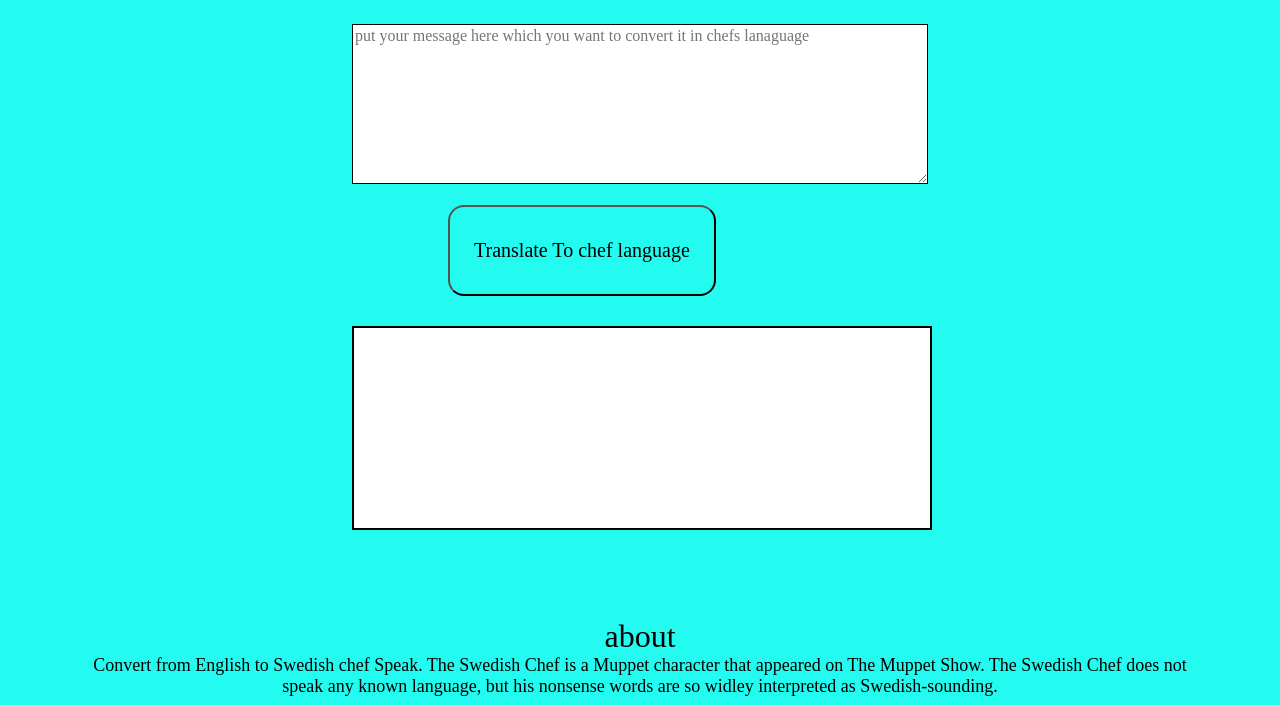
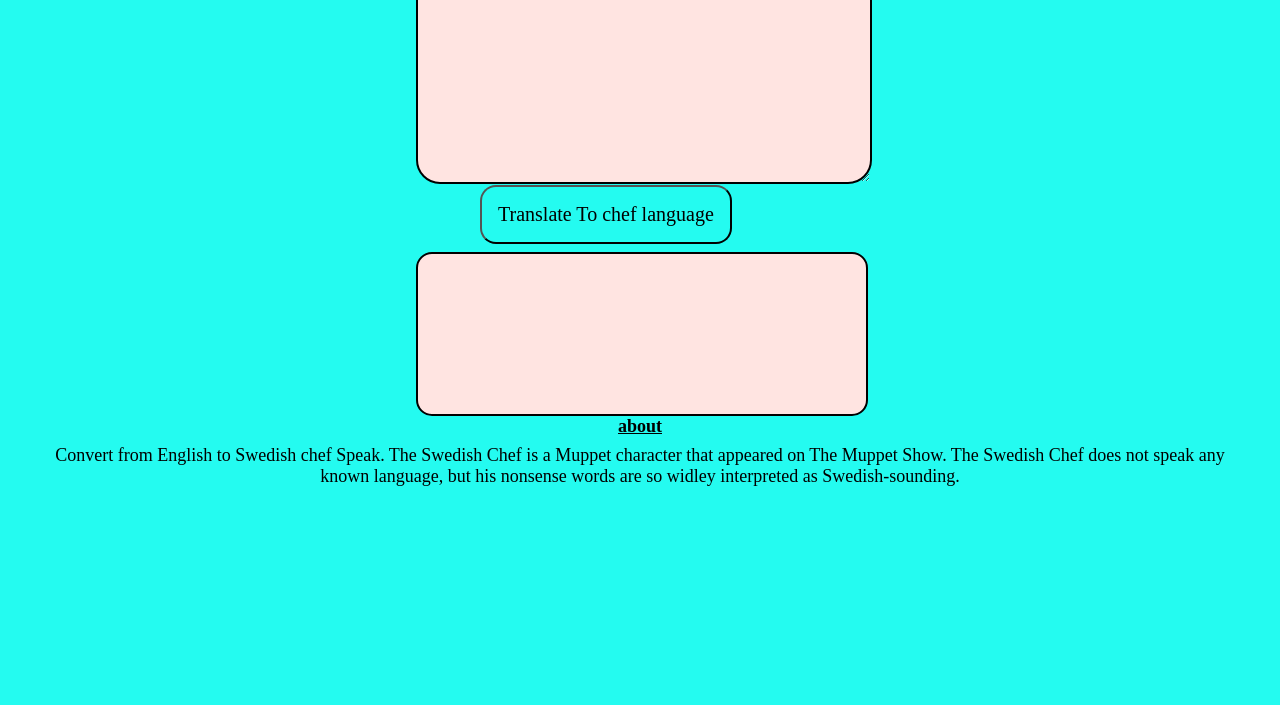
Before and after one commit to Tanjum786/Swedish-Chef-Speak, a plain HTML site: page index.html in a window 1280 px wide. Shown: the part 95-800 px from the top of the page. Drawn offline with Linux system fonts and the light colour scheme; a web font is replaced by a local one.

Commit message:
initial commit

```diff
--- a/index.html
+++ b/index.html
@@ -19,17 +19,12 @@
         <button id="butn-translate">Translate To chef language</button>
         <div id="output"></div>
     </main>
-    <footer>
-        <div>about</div>
+    <center><footer>
+       <div>about</div>
         <p>Convert from English to Swedish chef Speak. The Swedish Chef is a Muppet character that appeared on The
             Muppet Show. The Swedish Chef does not speak any known language, but his nonsense words are so widley
             interpreted as Swedish-sounding.</p>
-    </footer>
+    </footer></center>
     <script src="app.js"></script>
-
-
-
 </body>
-
-
 </html>
--- a/styal.css
+++ b/styal.css
@@ -18,11 +18,12 @@ nav {
 }
 
 nav div {
-    padding-bottom: 2rem;
+    padding-bottom: 1rem;
     text-align: center;
     font-size: 3rem;
     font-weight:bold;
 }
+
 
 body {
     font-family: "OctemberScript";
@@ -52,30 +53,30 @@ footer p {
 }
 
 textarea {
+    background-color:mistyrose;
     position: relative;
-    left: 22rem;
-    border: 1.5px solid black;
-    box-sizing: border-box;
-    width: 45%;
-    min-height: 20vh;
+    left: 26rem;
+    border-radius: 1.5rem;
+    border: 2px solid black;
+    width: 35%;
+    max-height: 20vh;
+    min-height: 25vh;
     display: block;
-    margin-top: 2rem;
     font-family: inherit;
-    font-size: medium
-
+    font-size: 15px;
 }
 
 #output {
     position: relative;
-    left: 22rem;
-    background-color: white;
+    left: 26rem;
+    background-color:mistyrose;
+    border-radius: 1rem;
     border: 2px solid black;
-    min-height: 25vh;
-    max-height: 40vh;
-    width: 45%;
-    overflow: scroll;
+    min-height: 20vh;
+    max-height: 30vh;
+    width: 35%;
     font-family: "OctemberScript";
-    font-size: 30px;
+    font-size: 20px;
 
 
 }
@@ -86,30 +87,24 @@ button:hover {
 }
 
 button {
+    margin-top: -20px;
     background-color: transparent;
-    padding: 2rem 1.5rem;
+    padding: 1rem 1rem;
     font-family: "OctemberScript";
     font-size: 20px;
     border-radius: 1rem;
     position: relative;
-    left: 28rem;
-    margin-bottom: 30px;
+    left: 30rem;
+    margin-bottom: 8px;
+
 }
-
 main div {
     position: relative;
     left: 22rem;
-    font-size: 5px;
+    font-size: 10px;
 }
-
-footer {
-    margin-bottom: 0px;
-    margin-top: 5rem;
-    padding: .5rem 2rem;
-    background-color: var(--primary-color);
+footer div{
+    font-weight: bold;
+    padding-bottom: 0.5rem;
+    text-decoration: underline;
 }
-
-footer div {
-    text-align: center;
-    font-size: 2rem;
-}
```
